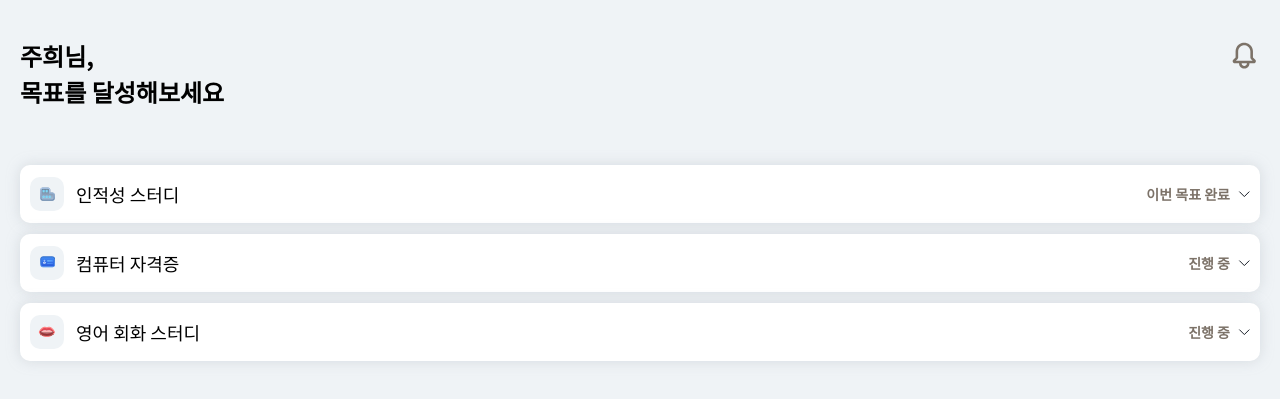
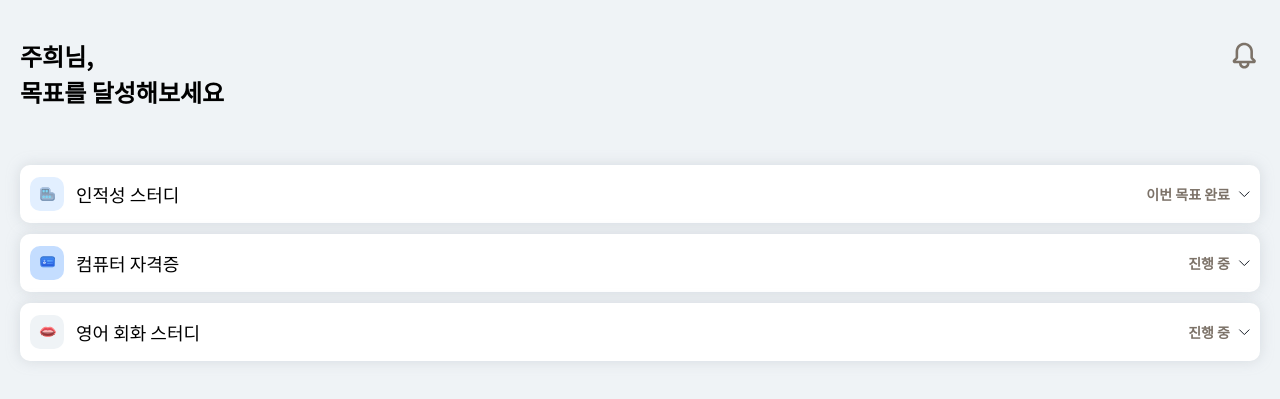
Before and after one commit to dnd-side-project/dnd-7th-9-frontend, a Next.js app: page / in a window 1280 px wide. Shown: the top 399 px of the page. Built offline with nearby package versions, Linux system fonts and the light colour scheme.

Commit message:
feat: 스터디 카테고리 아이콘 리팩토링 및 스토리북 등록

```diff
--- a/src/app.component/icon/CategoryIcon.tsx
+++ b/src/app.component/icon/CategoryIcon.tsx
@@ -7,29 +7,41 @@ import TestIcon from '@assets/category/test-icon.svg';
 interface Props {
 	className?: string;
 	type: 'certification' | 'company' | 'language' | 'test';
+	colored?: boolean;
 }
 
-export default function CategoryIcon({ className, type }: Props) {
+export default function CategoryIcon({ className, type, colored = true }: Props) {
+	const baseStyle = `inline-block w-[34px] h-[34px] py-2.5 px-2 rounded ${className} `;
 	const categoryInfo = {
 		certification: {
-			icon: <CertificationIcon className="m-auto" width="15px" height="15px" viewBox="0 0 30 30" />,
+			icon: (
+				<section className={`${colored ? 'bg-[#C4DDFF]' : 'bg-background-white'} ${baseStyle}`}>
+					<CertificationIcon className="m-auto" width="15px" height="15px" viewBox="0 0 30 30" />
+				</section>
+			),
 		},
 		company: {
-			icon: <CompanyIcon className="m-auto" width="15px" height="15px" viewBox="0 0 25 25" />,
+			icon: (
+				<section className={`${colored ? 'bg-[#E2EFFF]' : 'bg-background-white'} ${baseStyle}`}>
+					<CompanyIcon className="m-auto" width="15px" height="15px" viewBox="0 0 25 25" />
+				</section>
+			),
 		},
 		language: {
-			icon: <LanguageIcon className="m-auto" width="20px" height="20px" viewBox="0 0 40 40" />,
+			icon: (
+				<section className={`${colored ? 'bg-[#EFF3F6]' : 'bg-background-white'}  ${baseStyle}`}>
+					<LanguageIcon className="m-auto" width="20px" height="20px" viewBox="0 0 40 40" />
+				</section>
+			),
 		},
 		test: {
-			icon: <TestIcon className="m-auto" width="20px" height="20px" viewBox="0 0 20 40" />,
+			icon: (
+				<section className={`${colored ? 'bg-[#F5F7F5]' : 'bg-background-white'} ${baseStyle}`}>
+					<TestIcon className="m-auto" width="20px" height="20px" viewBox="0 0 20 40" />
+				</section>
+			),
 		},
 	};
 
-	const categoryIcon = categoryInfo[type].icon;
-
-	return (
-		<section className={`inline-block w-[34px] h-[34px] py-2.5 rounded bg-background-gray ${className}`}>
-			{categoryIcon}
-		</section>
-	);
+	return categoryInfo[type].icon;
 }
```
Also changed, not shown: 1 other file (tests, documents, lock files or other folders).
